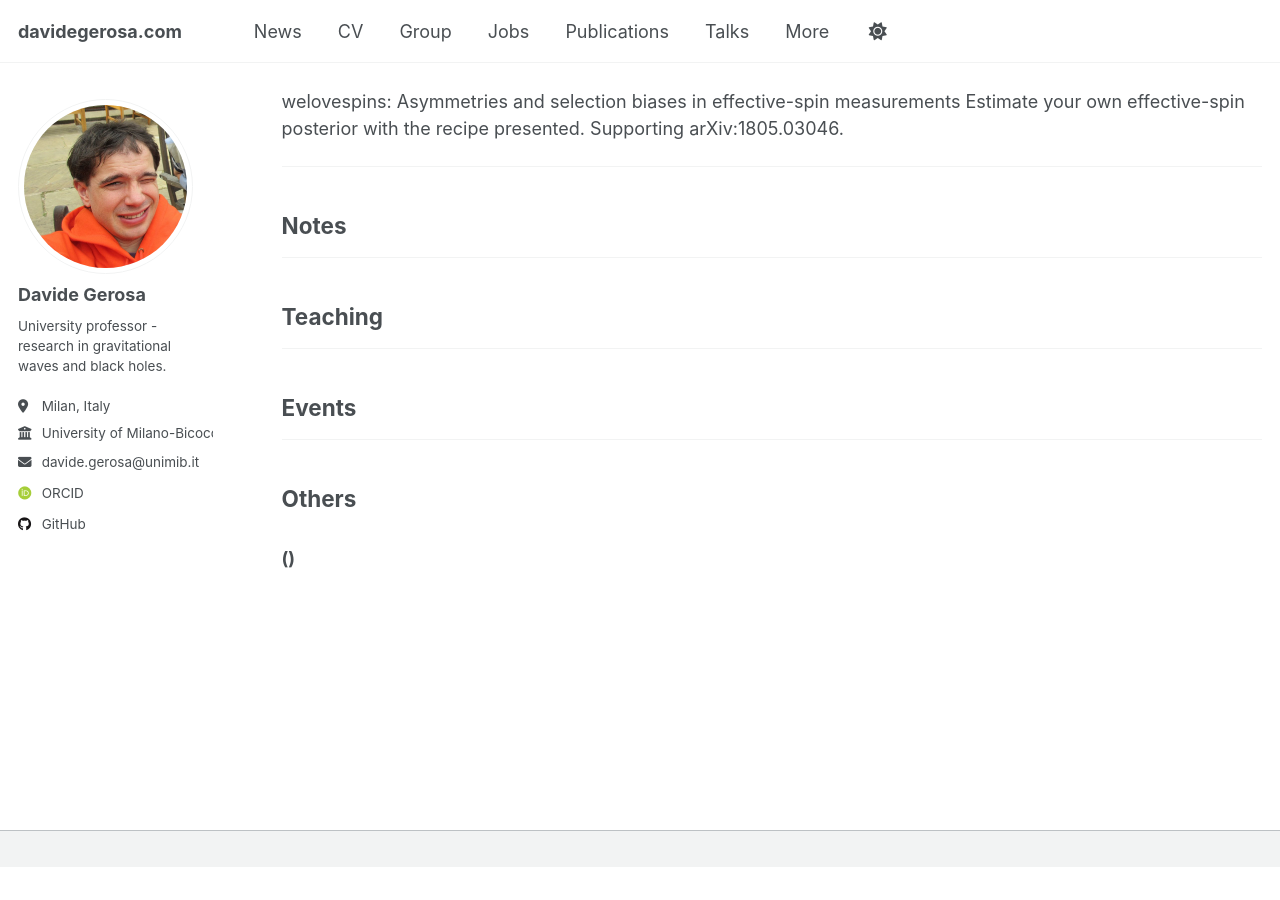
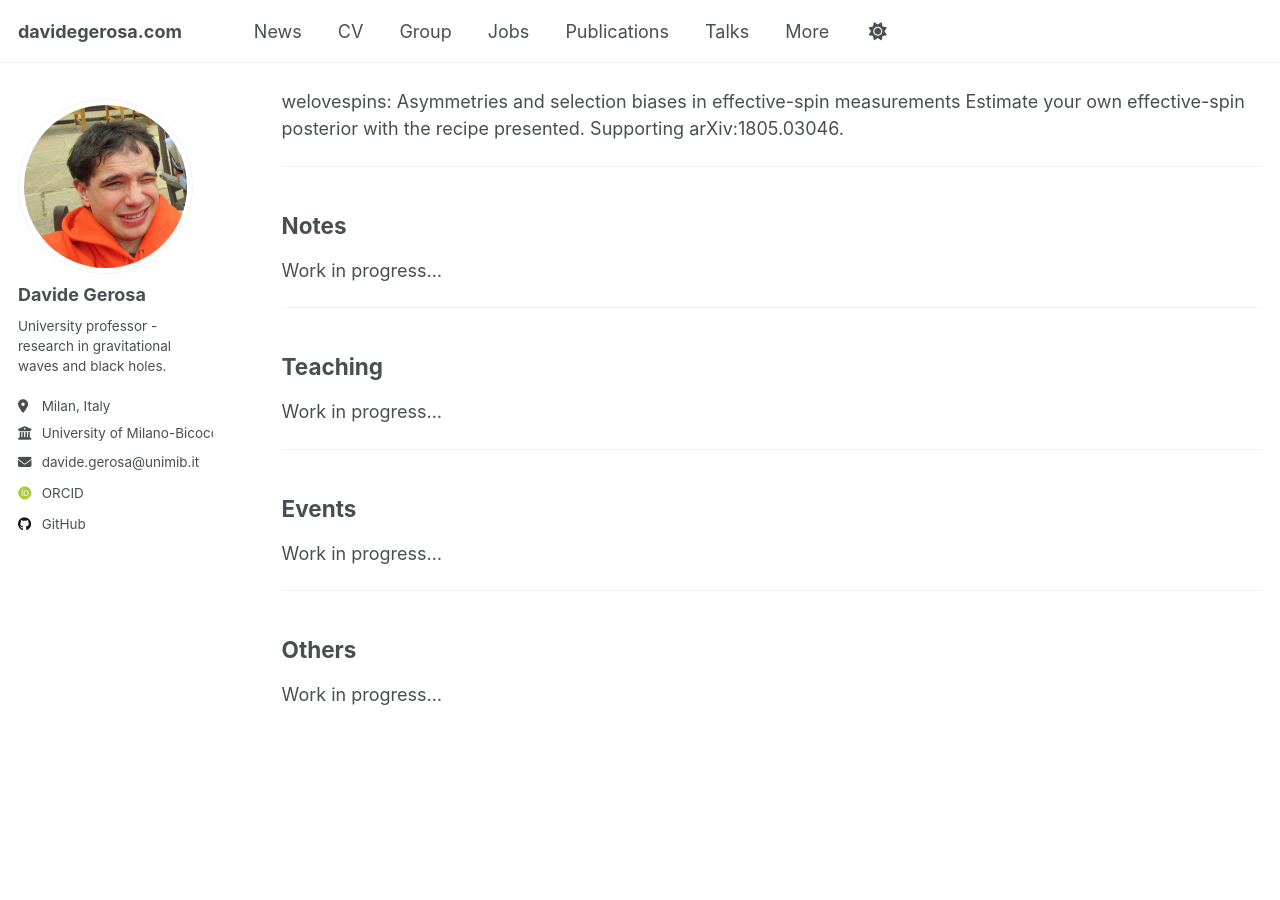
Before and after one commit to dgerosa/website, a Jekyll site: the page built from _pages/more.md, in a window 1280 px wide and 900 px high, scrolled down 3228 px. Built offline with Jekyll 4.4.1, drawn with Linux system fonts in a browser that asks for light colours; some web fonts are replaced; before the commit the page ends 4095 px from its top, so only the background shows below that.

Commit message:
Sun Jun  8 22:18:24 CEST 2025

```diff
--- a/_pages/more.md
+++ b/_pages/more.md
@@ -149,18 +149,22 @@ Estimate your own effective-spin posterior with the recipe presented. Supporting
 
 ## Notes
 
+Work in progress...
 
 ---
 
 ## Teaching
 
+Work in progress...
 
 ---
 
 ## Events
 
+Work in progress...
 
 ---
 
 ## Others
-### ()
+
+Work in progress...
```
